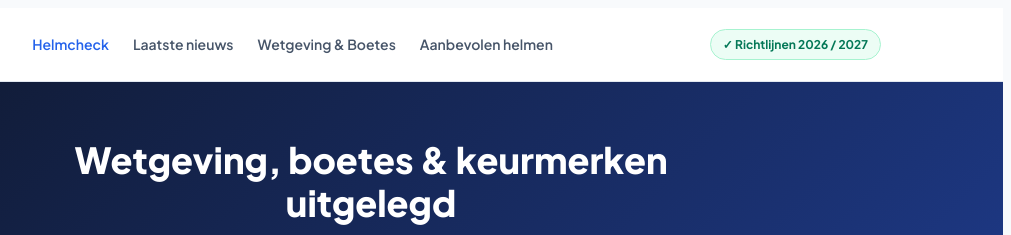
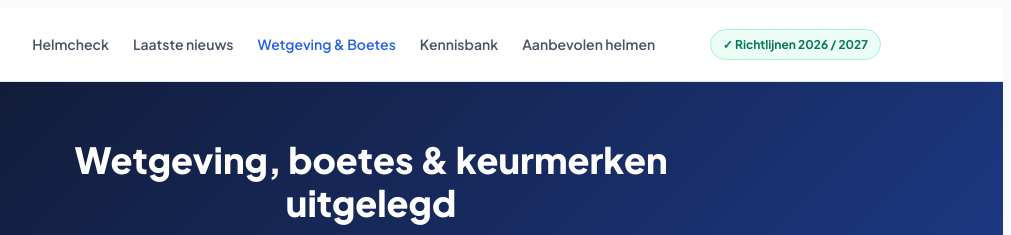
Before and after one commit to HelmCheck/helmcheck-nl, a plain HTML site: page wetgeving.html in a window 1280 px wide. Shown: the top 235 px of the page, 269-1280 px from the left. Drawn offline with Linux system fonts and the light colour scheme.

Commit message:
Update navigation links in wetgeving.html

```diff
--- a/wetgeving.html
+++ b/wetgeving.html
@@ -24,10 +24,11 @@
                     <img src="logo.png" alt="Helmcheck.nl logo" class="logo-img">
                 </a>
                 <nav class="menu">
-                    <a href="index.html" class="active">Helmcheck</a>
-                    <a href="index.html#nieuws">Laatste nieuws</a>
-                    <a href="wetgeving.html">Wetgeving &amp; Boetes</a>
-                    <a href="helmen.html">Aanbevolen helmen</a>
+                    <a href="/index.html">Helmcheck</a>
+                    <a href="/index.html#nieuws">Laatste nieuws</a>
+                    <a href="/wetgeving.html" class="active">Wetgeving &amp; Boetes</a>
+                    <a href="/info/index.html">Kennisbank</a>
+                    <a href="/helmen.html">Aanbevolen helmen</a>
                 </nav>
             </div>
             <span class="badge">✓ Richtlijnen 2026 / 2027</span>
```
